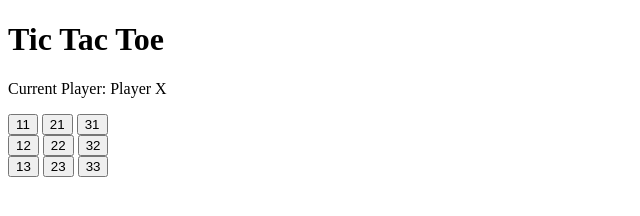
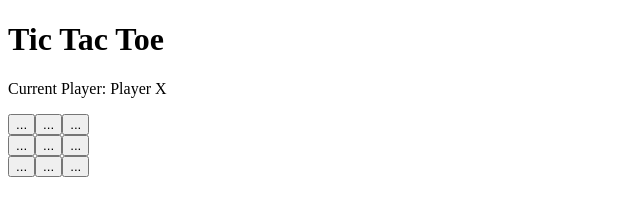
Before and after one commit to gabrielhochstatter/tic-tac-toe, a website: page index.html in a window 1280 px wide. Shown: the whole page, without its empty margins (0-640 px from the left). Drawn offline with nearby package versions, Linux system fonts and the light colour scheme.

Commit message:
working with vue components, still messy

```diff
--- a/index.html
+++ b/index.html
@@ -19,40 +19,49 @@
             <h1>Tic Tac Toe</h1>
             <p>Current Player: {{ activePlayer }}</p>
             <p v-if="gameIsOver">Winner: {{ winnerName }}</p>
-            <button v-on:click="turn(fields[0])">11</button>
-            <button v-on:click="turn(fields[1])">21</button>
-            <button v-on:click="turn(fields[2])">31</button>
-            <br>
-            <button v-on:click="turn(fields[3])">12</button>
-            <button v-on:click="turn(fields[4])">22</button>
-            <button v-on:click="turn(fields[5])">32</button>
-            <br>
-            <button v-on:click="turn(fields[6])">13</button>
-            <button v-on:click="turn(fields[7])">23</button>
-            <button v-on:click="turn(fields[8])">33</button>
+
+            <div>
+                <button-row
+                v-for="field in fields[0]"
+                v-bind:field="field"
+                ></button-row>
+            </div>
+            <div>
+                <button-row
+                v-for="field in fields[1]"
+                v-bind:field="field"
+                ></button-row>
+            </div>
+            <div>
+                <button-row
+                v-for="field in fields[2]"
+                v-bind:field="field"
+                ></button-row>
+            </div>
 
         </div>
 
 
 
         <script>
-            Vue.component('buttonRow', {
-                template: ''
+            Vue.component('button-row', {
+                props: ['field'],
+                template: '<button v-on:click="turn(field)">{{field.owner}}</button>',
+                methods: {
+                    turn: function(field) {
+                        app.turn(field);
+                    }
+                }
             })
+
             var app = new Vue({
                 el: '#app',
                 data: {
                     fields: [
-                    field0,
-                    field1,
-                    field2,
-                    field3,
-                    field4,
-                    field5,
-                    field6,
-                    field7,
-                    field8
-                ],
+                        [field0, field1, field2],
+                        [field3, field4, field5],
+                        [field6, field7, field8]
+                    ],
                     game: game,
                     activePlayer: game.activePlayer.playerName,
                     winnerName: null,
@@ -60,7 +69,10 @@
                 },
                 methods: {
                     turn: function(field) {
+                        // plays turn
                         this.game.playTurn(field);
+
+                        // checks if someone won and reacts accordingly
                         if (game.isGameOver()) {
                             this.winnerName = game.winner;
                             this.gameIsOver = true;
@@ -68,8 +80,10 @@
                             this.activePlayer = game.activePlayer.playerName;
                         }
                     }
-                }
+                },
             });
+
+
         </script>
     </body>
 </html>
--- a/src/Field.js
+++ b/src/Field.js
@@ -2,5 +2,10 @@ class Field {
     constructor(posX, posY) {
         this.positionX = posX;
         this.positionY = posY;
+        this.owner = "...";
+    }
+
+    setOwner(symbol) {
+        this.owner = symbol;
     }
 }
--- a/src/Player.js
+++ b/src/Player.js
@@ -7,6 +7,7 @@ class Player {
 
     addField(field) {
         this.markedFields.push(field);
+        field.setOwner(this.symbol);
         return this.markedFields;
     }
 
```
